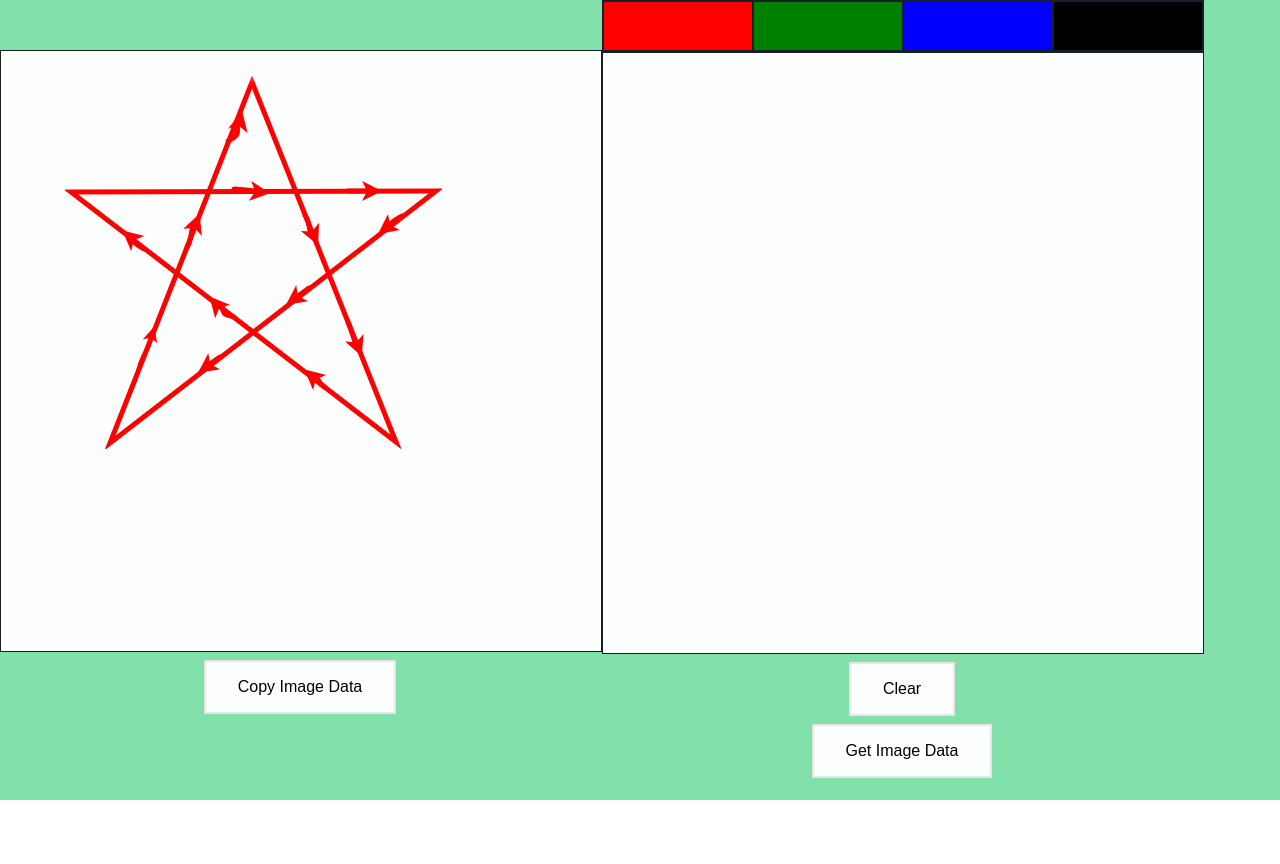
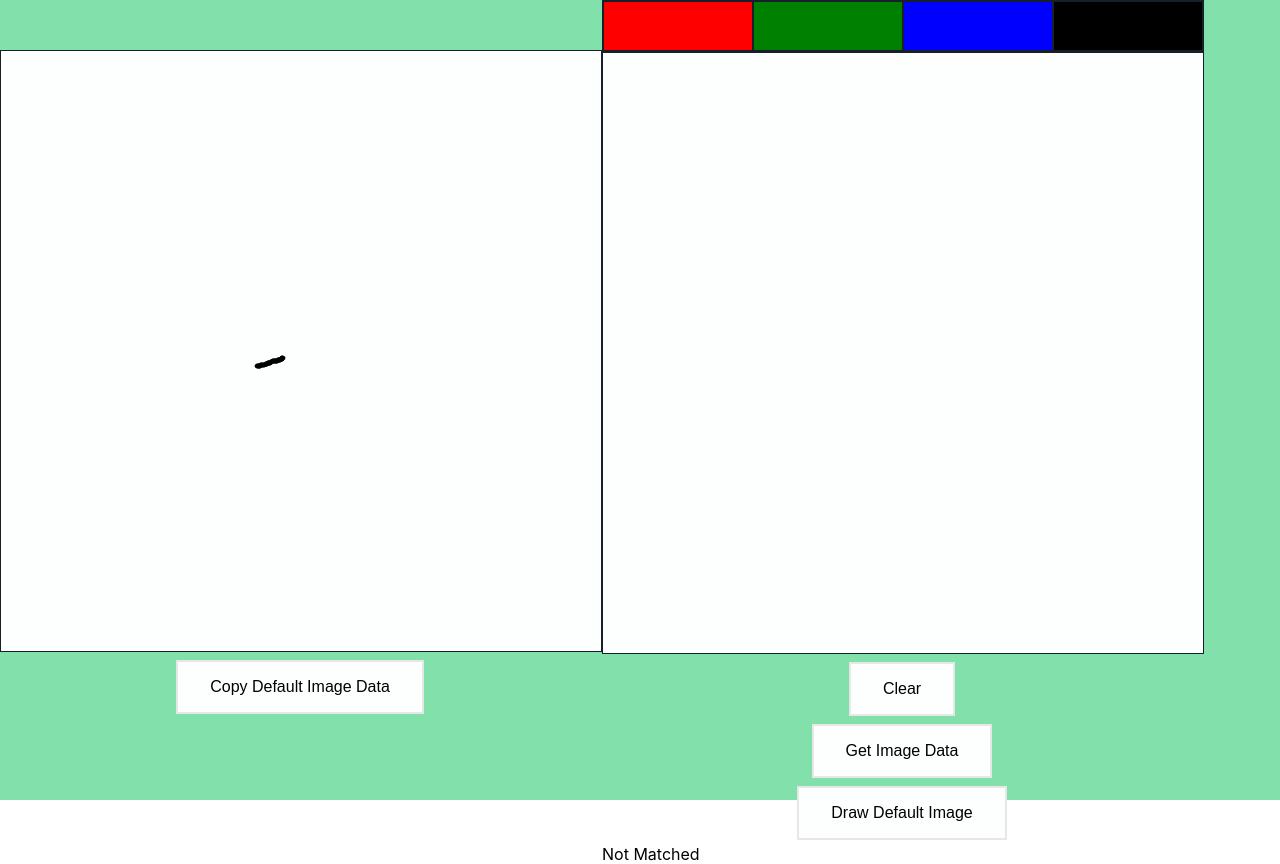
Before and after one commit to raadu/draw-captcha, a React (Create React App) app: page / in a window 1280 px wide. Before the commit the page ends 800 px from the top, so only its background shows below. Built offline with nearby package versions, Linux system fonts and the light colour scheme.

Commit message:
typescript error solved, default image data copy and draw in canvas done

```diff
--- a/src/App.tsx
+++ b/src/App.tsx
@@ -1,10 +1,15 @@
-import React from 'react';
+import React, {useState} from 'react';
 import appCSS from './App.module.scss';
 import Canvas from './Canvas/Canvas';
 import DefaultCanvas from './DefaultCanvas/DefaultCanvas';
 import ImageDataContextProvider from './contexts/ImageDataContext';
 
 const App = () => {
+  //States
+  const [defaultImageData, setDefaultImageData] = useState({});
+
+  console.log("set default img data in app", defaultImageData);
+
   return (
     <div className={appCSS.mainWindow}>
       <ImageDataContextProvider>
@@ -13,12 +18,14 @@ const App = () => {
             <DefaultCanvas
               width={600}
               height={600}
+              setDefaultImageData={setDefaultImageData}
             />
           </div>
           <div className={appCSS.canvas2}>
             <Canvas
               width={600}
               height={600}
+              defaultImageData={defaultImageData}
             />
           </div>
         </div>
--- a/src/Canvas/Canvas.tsx
+++ b/src/Canvas/Canvas.tsx
@@ -12,6 +12,7 @@ import ColorPicker from './../ColorPicker/ColorPicker';
 interface CanvasProps {
     width: number;
     height: number;
+    defaultImageData: {},
 }
 
 //Mouse movement coordinates
@@ -21,13 +22,18 @@ type Coordinate = {
 };
 
 //Canvas functional component
-const Canvas = ({width, height}: CanvasProps) => {
+const Canvas = ({
+    width,
+    height,
+    defaultImageData,
+}: CanvasProps) => {
 
     //States
     const canvasRef = useRef<HTMLCanvasElement>(null);
     const [isPainting, setIsPainting] = useState(false);
     const [mousePosition, setMousePosition] = useState<Coordinate | undefined>(undefined);
     const [strokeColor, setStrokeColor] = useState("black");
+    const [drawnImageData, setDrawnImageData] = useState({});
 
     //Function for getting coordinates value from mouse movement
     const getCoordinates = (event: MouseEvent): Coordinate | undefined => {
@@ -91,11 +97,8 @@ const Canvas = ({width, height}: CanvasProps) => {
             context.closePath();
 
             context.stroke();
-
-
         }
     };
-
 
 
     //Function for clearing paint area
@@ -125,10 +128,28 @@ const Canvas = ({width, height}: CanvasProps) => {
             //get image data
             let imageData = context.getImageData(0,0,width,height);
             //copy the imagedata (exact copy of the drawn image will be pasted in canvas)
-            context.putImageData(imageData, 10, 70);
-            console.log("imagedata", imageData);
+            // context.putImageData(imageData, 10, 70);
+            // console.log("imagedata", imageData);
+            setDrawnImageData(imageData);
         }
     }
+
+    //Get coordinate data of the default canvas image
+    const drawDefaultImageData = () => {
+        if(!canvasRef.current) {
+            return;
+        }
+
+        const canvas: HTMLCanvasElement = canvasRef.current;
+        const context = canvas.getContext('2d');
+
+        if(context) {
+            if(defaultImageData instanceof ImageData) {
+                context.putImageData(defaultImageData,0,0);
+            }
+        }
+    }
+
 
     //Function for exiting the line drawing
     const exitPaint = useCallback(()=> {
@@ -207,6 +228,14 @@ const Canvas = ({width, height}: CanvasProps) => {
                         <button className={canvasCSS.button} onClick={()=>getImageData()}>Get Image Data</button>
                     </div>
                 </div>
+                <div className={canvasCSS.element5}>
+                    <div className={canvasCSS.clearButton} style={{width:`${width}px`}}>
+                        <button className={canvasCSS.button} onClick={()=>drawDefaultImageData()}>Draw Default Image</button>
+                    </div>
+                </div>
+                <div>
+                    {drawnImageData===defaultImageData ? "Matched": "Not Matched"}
+                </div>
             </div>
         </Fragment>
     );
--- a/src/DefaultCanvas/DefaultCanvas.tsx
+++ b/src/DefaultCanvas/DefaultCanvas.tsx
@@ -2,34 +2,25 @@ import React, {
     useEffect,
     useRef,
     Fragment,
-    useCallback,
-    useState,
-    useContext,
  } from 'react';
 import canvasCSS from '../Canvas/Canvas.module.scss';
-import {ImageDataContext} from '../contexts/ImageDataContext';
 
 //Props passed for Canvas width and Height of the page
 interface CanvasProps {
     width: number;
     height: number;
+    setDefaultImageData: (action: {}) => void,
 }
 
-const DefaultCanvas = ({width, height}: CanvasProps) => {
+const DefaultCanvas = ({
+    width,
+    height,
+    setDefaultImageData
+}: CanvasProps) => {
 
     //States
     const canvasRef = useRef<HTMLCanvasElement>(null);
-    // const [defaultImageData, setDefaultImageData] = useState({});
 
-    //Context Data
-    // const {defaultImageData, setImageData} = useContext(ImageDataContext);
-    const useImageContext = () => useContext(ImageDataContext);
-    const userImageData = useImageContext();
-
-
-
-
-    // console.log("default image context data", userImageData);
 
     useEffect(() => {
         drawImage();
@@ -45,16 +36,12 @@ const DefaultCanvas = ({width, height}: CanvasProps) => {
         const context = canvas.getContext('2d');
 
         let image = new Image();
-        image.src = "sample/starRed.png";
+        image.src = "sample/justLine.png";
         image.onload = () => {
             context?.drawImage(image, 0, 0);
         }
 
         let imageData = context?.getImageData(0,0,width,height);
-
-
-        // console.count("render default canvas");
-        // console.log("imageData in default canvas", imageData);
     }
 
     function copyImageData() {
@@ -71,7 +58,7 @@ const DefaultCanvas = ({width, height}: CanvasProps) => {
             //     setImageData(imageData);
             // }
             console.log("imageData from defaultcanvas: ", imageData);
-            // setImageData(imageData);
+            setDefaultImageData(imageData);
         }
     }
 
@@ -88,7 +75,7 @@ const DefaultCanvas = ({width, height}: CanvasProps) => {
                     className={canvasCSS.button}
                     onClick={()=>copyImageData()}
                 >
-                    Copy Image Data
+                    Copy Default Image Data
                 </button>
             </div>
         </Fragment>
--- a/src/contexts/ImageDataContext.tsx
+++ b/src/contexts/ImageDataContext.tsx
@@ -1,43 +1,22 @@
 import React, {createContext, useState, ReactNode} from 'react';
 
-// type ContextProps = {
-//     defaultImageData: any,
-//     setImageData: (imagedata: any) => void,
-// }
-
-// interface ContextInterface {
-//     defaultImageData: string,
-// }
-
-// export const ImageDataContext = createContext<Partial<ContextProps>>({});
-
-const defaultImageValue = {};
-export const ImageDataContext = createContext(defaultImageValue);
-
-type Props = {
-    children: ReactNode
+type ContextProps = {
+    defaultImageData: {},
+    setDefaultImageData: (active: {}) => void,
 }
 
-export const ImageDataContextProvider = ({
-    children
-}: Props) => {
+export const ImageDataContext = createContext({});
+
+
+const ImageDataContextProvider = (props: any) => {
 
     //States
-    // const [defaultImageData] = useState("default");
-    const [defaultImageData, setDefaultImageData] = useState(
-        defaultImageValue
-    );
+    const [defaultImageData, setDefaultImageData] = useState({});
 
-    const contextValue = {defaultImageData, setDefaultImageData};
-
-    // function setImageData(imageData: any) {
-    //     setDefaultImageData(imageData);
-    // }
 
     return(
-        // <ImageDataContext.Provider value={{defaultImageData, setImageData}}>
-        <ImageDataContext.Provider value={contextValue}>
-            {children}
+        <ImageDataContext.Provider value={{defaultImageData, setDefaultImageData}}>
+            {props.children}
         </ImageDataContext.Provider>
     );
 };
```
Also changed, not shown: public/sample/justLine.png (added).
